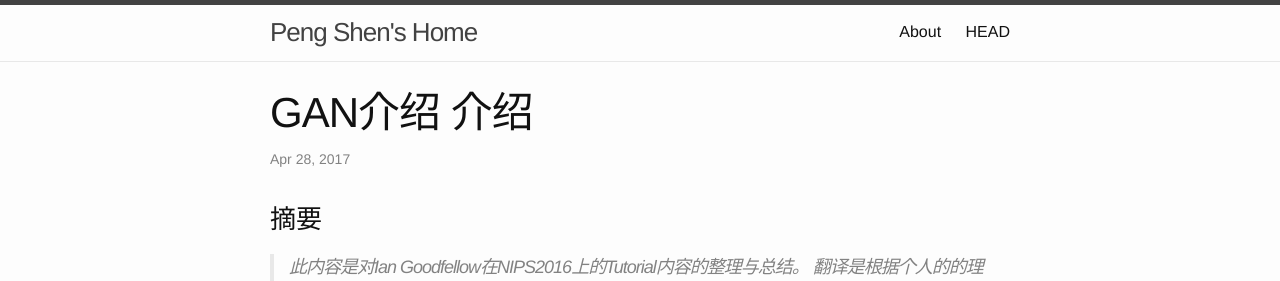
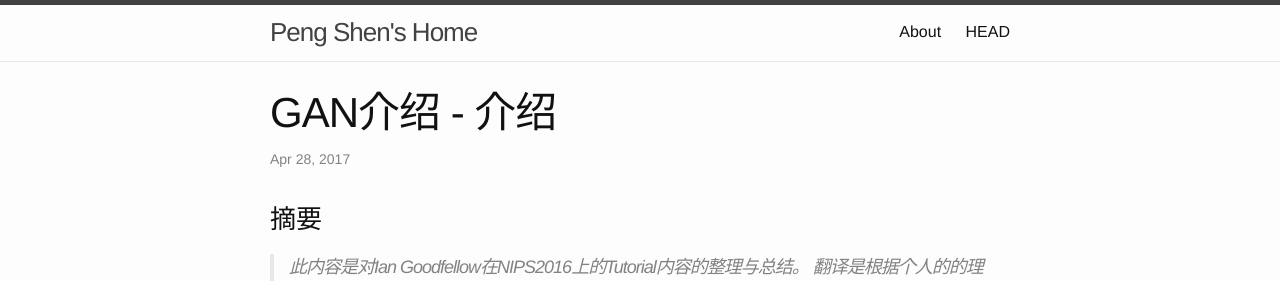
Before and after one commit to sinpycn/sinpycn.github.io, a Jekyll site: the page built from _posts/research/2017-04-28-NIPS2016-GAN-Tutorial-:-Introduction.md, in a window 1280 px wide. Shown: the top 281 px of the page. Built offline with Jekyll 4.4.1, drawn with Linux system fonts in a browser that asks for light colours; formulas are drawn with MathJax 3.

```diff
--- a/_posts/research/2017-04-28-NIPS2016-GAN-Tutorial-:-Introduction.md
+++ b/_posts/research/2017-04-28-NIPS2016-GAN-Tutorial-:-Introduction.md
@@ -1,5 +1,5 @@
 ---
-title: GAN介绍 介绍
+title: GAN介绍 - 介绍
 layout: post
 mathjax: true
 ---
```
